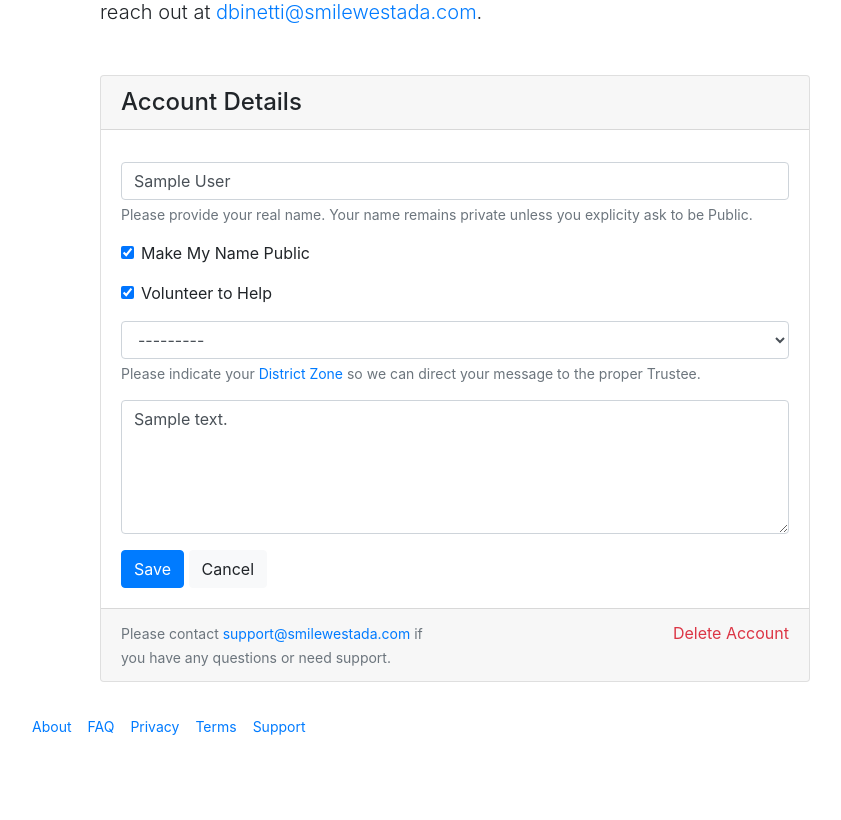
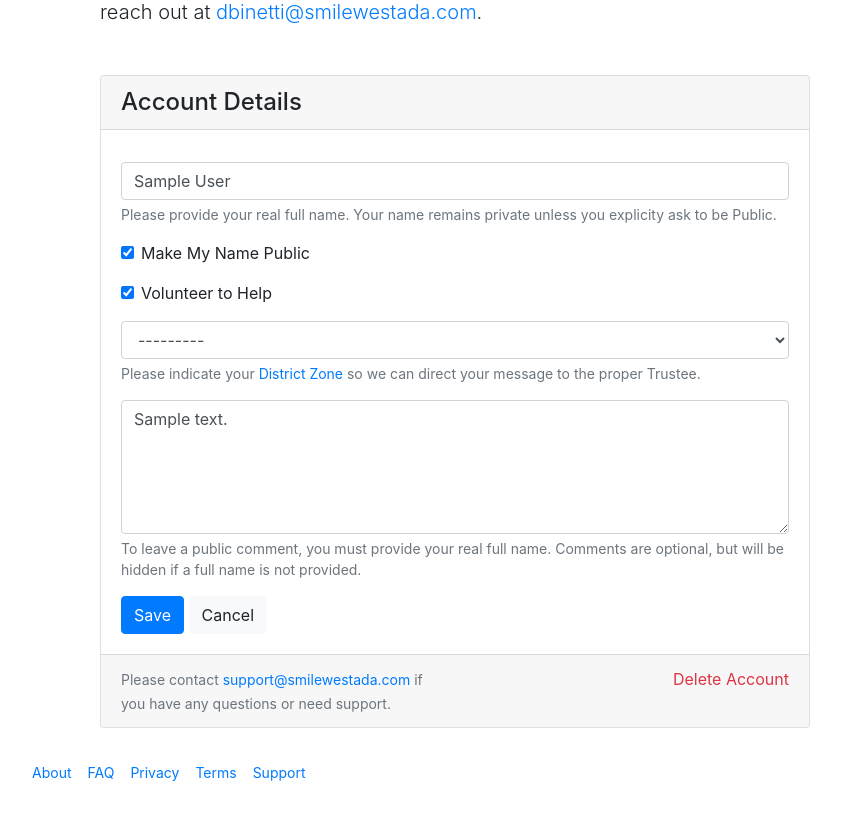
Before and after one commit to dbinetti/smilewestada, a Django app: page /account in a window 1280 px wide. Shown: the part 459-1279 px from the top of the page, without its empty margins (0-841 px from the left). Before the commit the page ends 1194 px from the top, so only its background shows below. Run offline with Django 3.2, Linux system fonts and the light colour scheme; the visitor is signed in with stand-in values (Sample User, id 1); tables that the repository leaves empty hold one stand-in row (values such as "Sample post"); parts of the project's set-up code (start-up, migrations or seed data) failed here and were passed over; some libraries are stand-ins or nearby versions.

Commit message:
Activate sendgrid webhook

```diff
--- a/project/app/forms.py
+++ b/project/app/forms.py
@@ -40,7 +40,7 @@ class AccountForm(forms.ModelForm):
             'comments': forms.Textarea(
                 attrs={
                     'class': 'form-control h-25',
-                    'placeholder': 'Any respectful, on-topic comments to share publicly? (Optional, Name Must Be Public)',
+                    'placeholder': 'Any respectful, on-topic comments to share publicly? (Optional)',
                     'rows': 5,
                 }
             ),
@@ -53,9 +53,13 @@ class AccountForm(forms.ModelForm):
             )
         }
         help_texts = {
-            'name': "Please provide your real name.  Your name remains private \
+            'name': "Please provide your real full name.  Your name remains private \
             unless you explicity ask to be Public.",
-            'is_public': "Showing your support publicly encourages others to join.",
+            'comments': "To leave a public comment, you must provide your real full \
+            name.  Comments are optional, but will be hidden if a full name \
+            is not provided.",
+            'is_public': "Showing your support publicly encourages others to join \
+            and enables you to make a comment below.",
             'is_volunteer': mark_safe("Want to do more?  We'll keep you updated on additional volunteer opportunities."),
             'zone': mark_safe("Please indicate your <a href='https://res.cloudinary.com/dyvz0sbfw/raw/upload/v1620230044/smilewestada/app/wasd_trustee_zones.20328492709b.pdf' target='_blank'>District Zone</a> so we can direct your \
             message to the proper Trustee."),
--- a/project/app/templates/app/pages/account.html
+++ b/project/app/templates/app/pages/account.html
@@ -62,7 +62,7 @@
             {% bootstrap_field form.is_public show_help=True show_label=False %}
             {% bootstrap_field form.is_volunteer show_help=True show_label=False %}
             {% bootstrap_field form.zone show_help=True show_label=False %}
-            {% bootstrap_field form.comments show_help=False show_label=False  placeholder='Any other notes? (optional)'%}
+            {% bootstrap_field form.comments show_help=True show_label=False  placeholder='Any other notes? (optional)'%}
             {# {% bootstrap_field form.notes show_help=False show_label=False  placeholder='Any other notes? (optional)'%} #}
             {% bootstrap_button "Save" button_type='submit' size='large' %}
             {% bootstrap_button "Cancel" button_type='link' href="/account" size='large' button_class='btn-light' extra_classes='ml-3'%}
--- a/project/app/urls.py
+++ b/project/app/urls.py
@@ -33,6 +33,5 @@ urlpatterns = [
     path('share', RedirectView.as_view(url='https://smilewestada.wistia.com/medias/2oyxggw7kp'), name='share'),
 
     # EMail
-    # path('inbound', views.inbound, name='inbound',),
-    # path('wistia', views.wistia, name='wistia',),
+    path('sendgrid-event-webhook', views.sendgrid_event_webhook, name='webhook',),
 ]
--- a/project/app/views.py
+++ b/project/app/views.py
@@ -1,3 +1,6 @@
+import json
+import logging
+
 import jwt
 import requests
 from django.conf import settings
@@ -12,10 +15,15 @@ from django.shortcuts import redirect
 from django.shortcuts import render
 from django.urls import reverse
 from django.utils.crypto import get_random_string
+from django.views.decorators.csrf import csrf_exempt
+from django.views.decorators.http import require_POST
 
 from .forms import AccountForm
 from .forms import DeleteForm
 from .models import Account
+from .tasks import deactivate_user
+
+log = logging.getLogger('SMA')
 
 
 # Root
@@ -142,6 +150,7 @@ def account(request):
         form = AccountForm(instance=account)
     accounts = Account.objects.filter(
         is_public=True,
+        user__is_active=True,
     ).order_by('-created')
     total = Account.objects.count()
     return render(
@@ -174,3 +183,15 @@ def delete(request):
         'app/pages/delete.html',
         {'form': form,},
     )
+
+
+@csrf_exempt
+@require_POST
+def sendgrid_event_webhook(request):
+    if request.method == 'POST':
+        payload = json.loads(request.body)
+        if not payload['event'] == 'bounce':
+            raise Exception('Not a bounce')
+        email = payload['email']
+        deactivate_user.delay(email)
+    return HttpResponse()
```
Also changed, not shown: project/app/tasks.py (+7 -0 lines), project/app/templates/app/pages/faq.html (+8 -0 lines).
